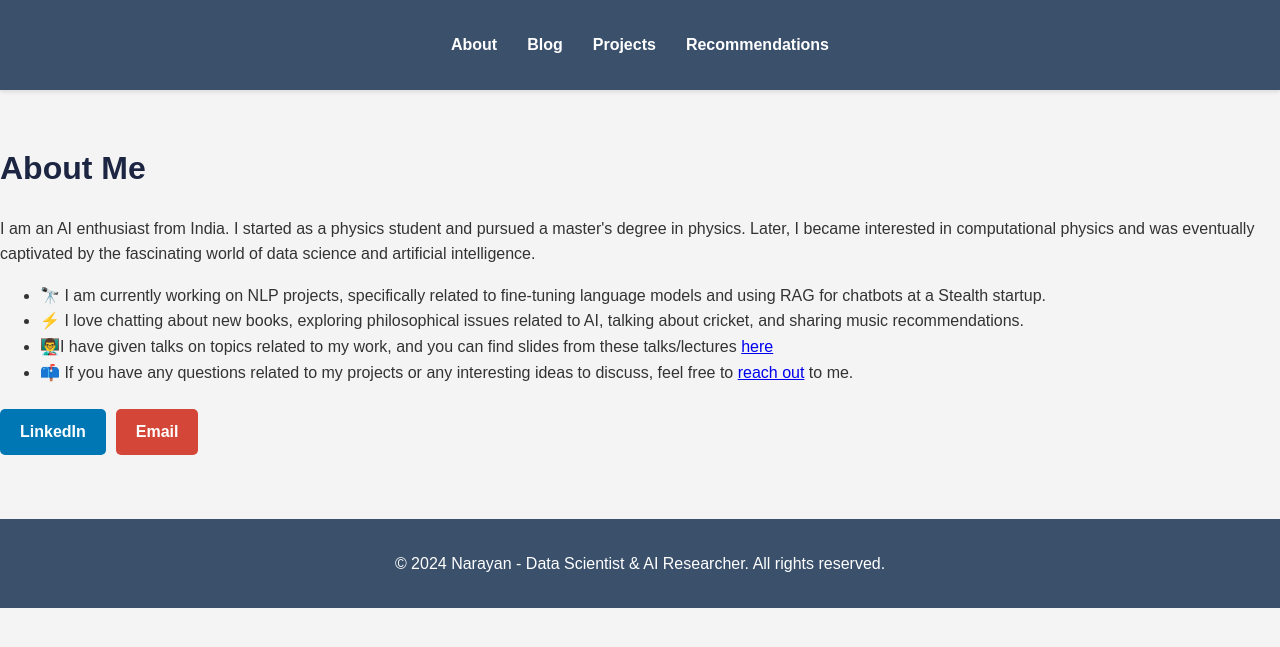
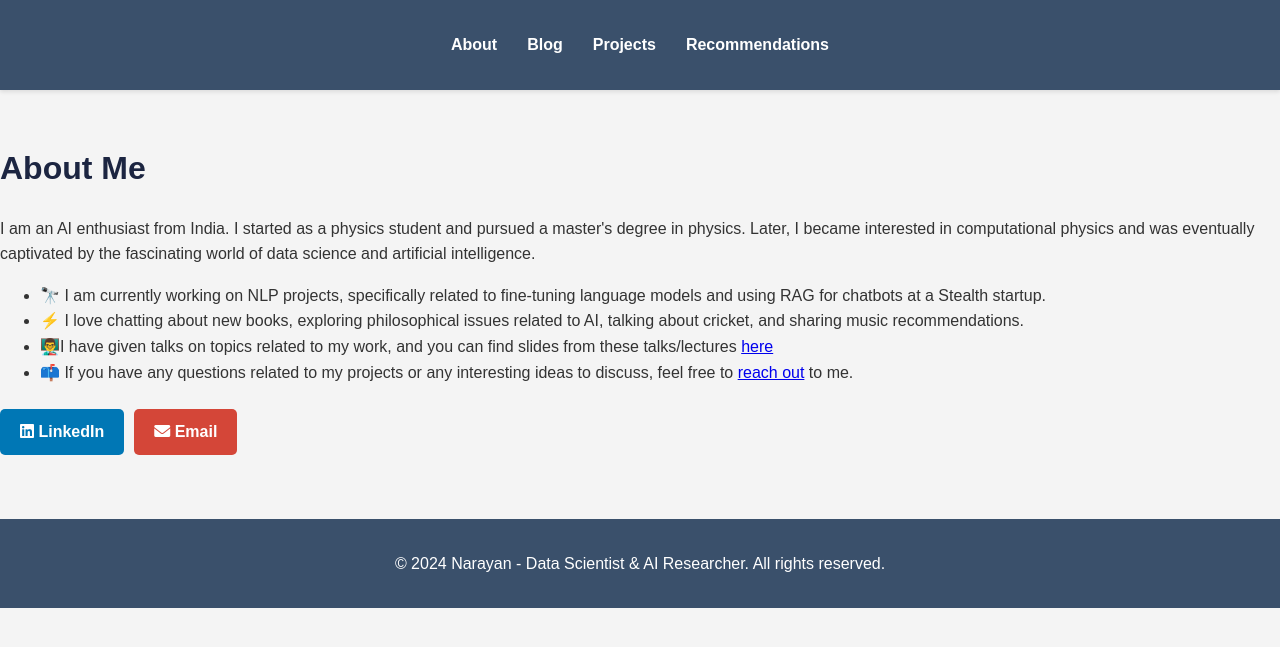
Before and after one commit to adhikarinarayan/adhikarinarayan.github.io, a Jekyll site: the page built from index.md, in a window 1280 px wide. Shown: the top 647 px of the page. Built offline with Jekyll 4.4.1, drawn with Linux system fonts in a browser that asks for light colours.

Commit message:
Update index.md

```diff
--- a/index.md
+++ b/index.md
@@ -3,10 +3,14 @@ layout: default
 title: About Me
 ---
 
+<head>
+  <link rel="stylesheet" href="https://cdnjs.cloudflare.com/ajax/libs/font-awesome/6.0.0/css/all.min.css">
+</head>
+
 <div class="profile-container">
     <div class="content">
         <h1>About Me</h1>
-        <p>I am an AI enthusiast from India. I started as a physics student and pursued a master&#39;s degree in physics. Later, I became interested in computational physics and was eventually captivated by the fascinating world of data science and artificial intelligence.</p>
+        <p>I am an AI enthusiast from India. I started as a physics student and pursued a master's degree in physics. Later, I became interested in computational physics and was eventually captivated by the fascinating world of data science and artificial intelligence.</p>
 <ul>
 <li>🔭 I am currently working on NLP projects, specifically related to fine-tuning language models and using RAG for chatbots at a Stealth startup.</li>
 <li>⚡  I love chatting about new books, exploring philosophical issues related to AI, talking about cricket, and sharing music recommendations.</li>
@@ -15,7 +19,7 @@ title: About Me
 </ul>
 
         <div class="social-buttons">
-            <a href="https://www.linkedin.com/in/your-profile" class="button linkedin-button">
+            <a href="https://www.linkedin.com/in/your-linkedin-profile" class="button linkedin-button">
                 <i class="fab fa-linkedin"></i> LinkedIn
             </a>
             <a href="mailto:your.email@example.com" class="button email-button">
```
